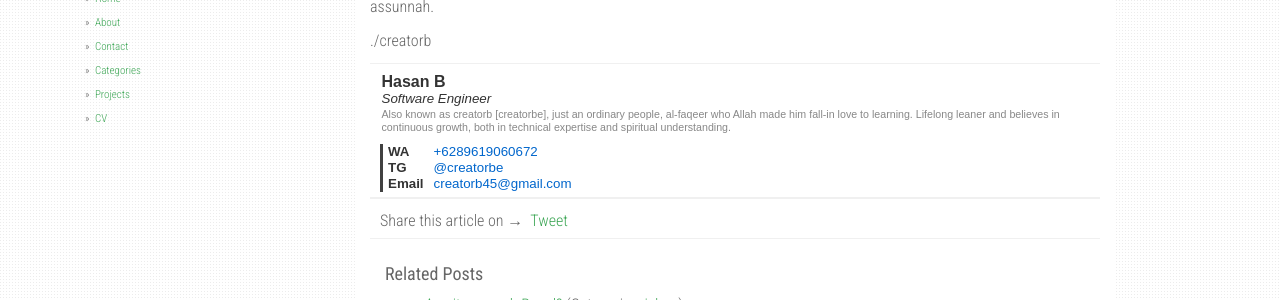
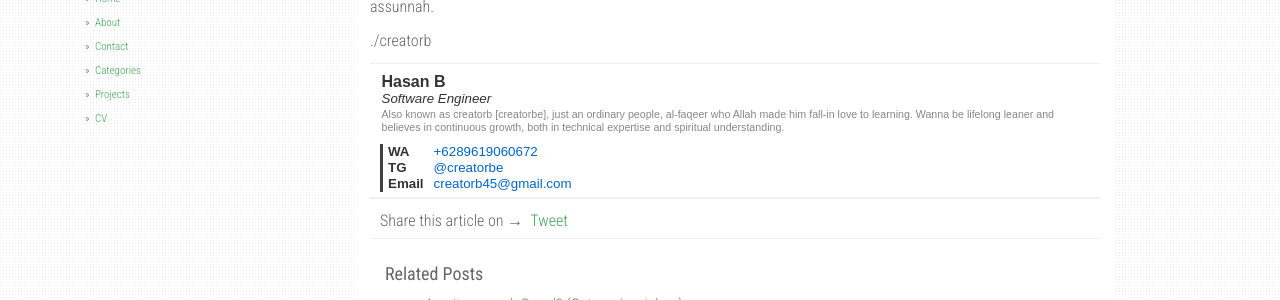
Before and after one commit to creatorbe/creatorbe.github.io, a Jekyll site: the page built from _posts/2017-03-31-begadang-menjalin-relasi-meraup-keuntungan-pasti-creatorbe.md, in a window 1280 px wide and 900 px high, scrolled down 2297 px. Shown: the part 418-718 px from the top of the window. Built offline with Jekyll 4.4.1, drawn with Linux system fonts in a browser that asks for light colours; nearby versions of some CDN libraries; comment, search, counter and statistics services are not loaded.

Commit message:
Update signature description for clarity

```diff
--- a/_includes/signature.html
+++ b/_includes/signature.html
@@ -13,7 +13,7 @@
                 </td>
             </tr>
             <p class="customline1">
-            <font style="font-family: Arial; font-size: 8pt; color: rgb(136, 136, 136);">Also known as creatorb [creatorbe], just an ordinary people, al-faqeer who Allah made him fall-in love to learning. Lifelong leaner and believes in continuous growth, both in technical expertise and spiritual understanding.</font></p>
+            <font style="font-family: Arial; font-size: 8pt; color: rgb(136, 136, 136);">Also known as creatorb [creatorbe], just an ordinary people, al-faqeer who Allah made him fall-in love to learning. Wanna be lifelong leaner and believes in continuous growth, both in technical expertise and spiritual understanding.</font></p>
     <tr>
         <td style="border-left: 3px solid #414141; vertical-align: middle;">
             <table cellspacing="0" cellpadding="0" border="0" style="padding-left: 10px;">
```
